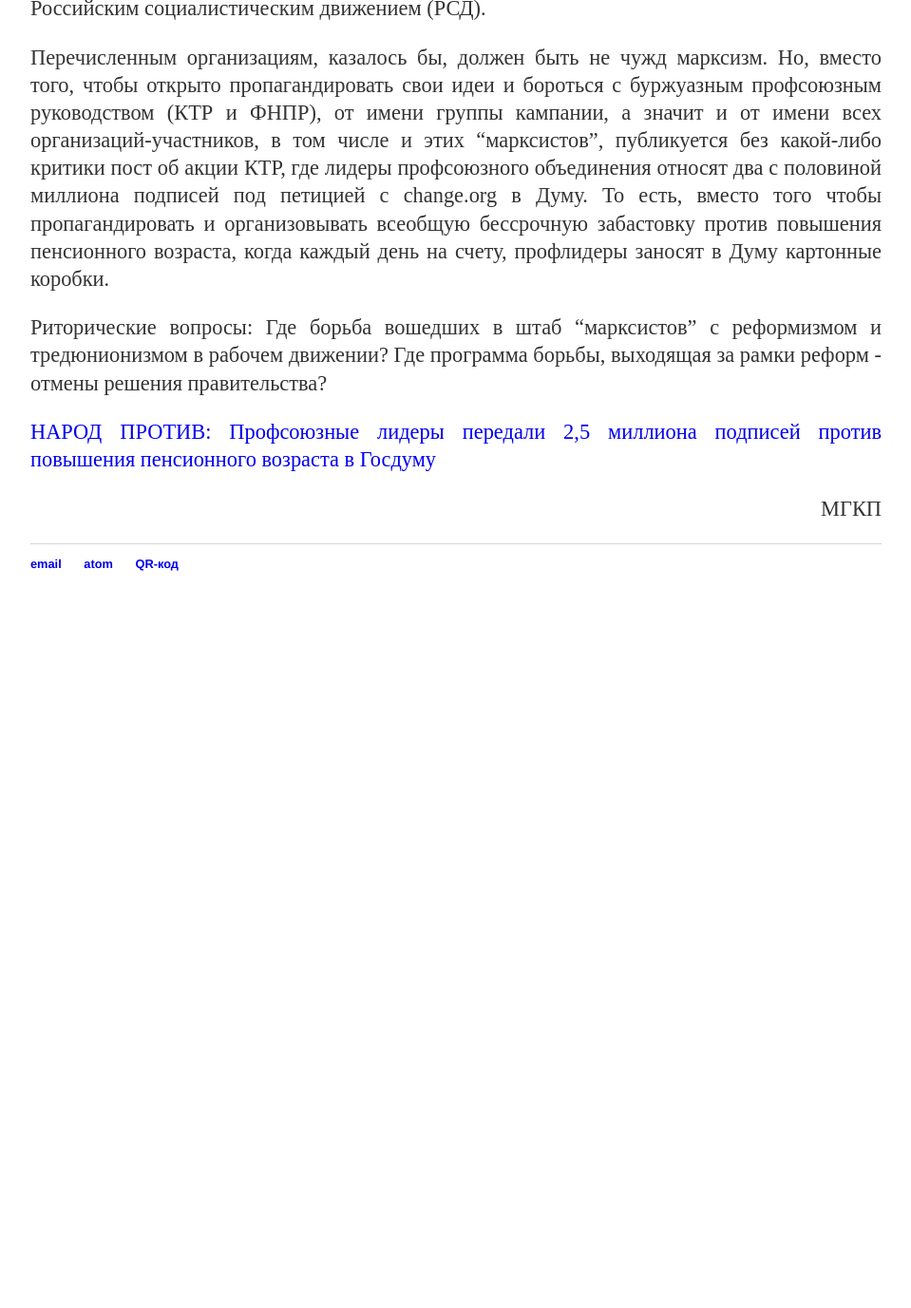
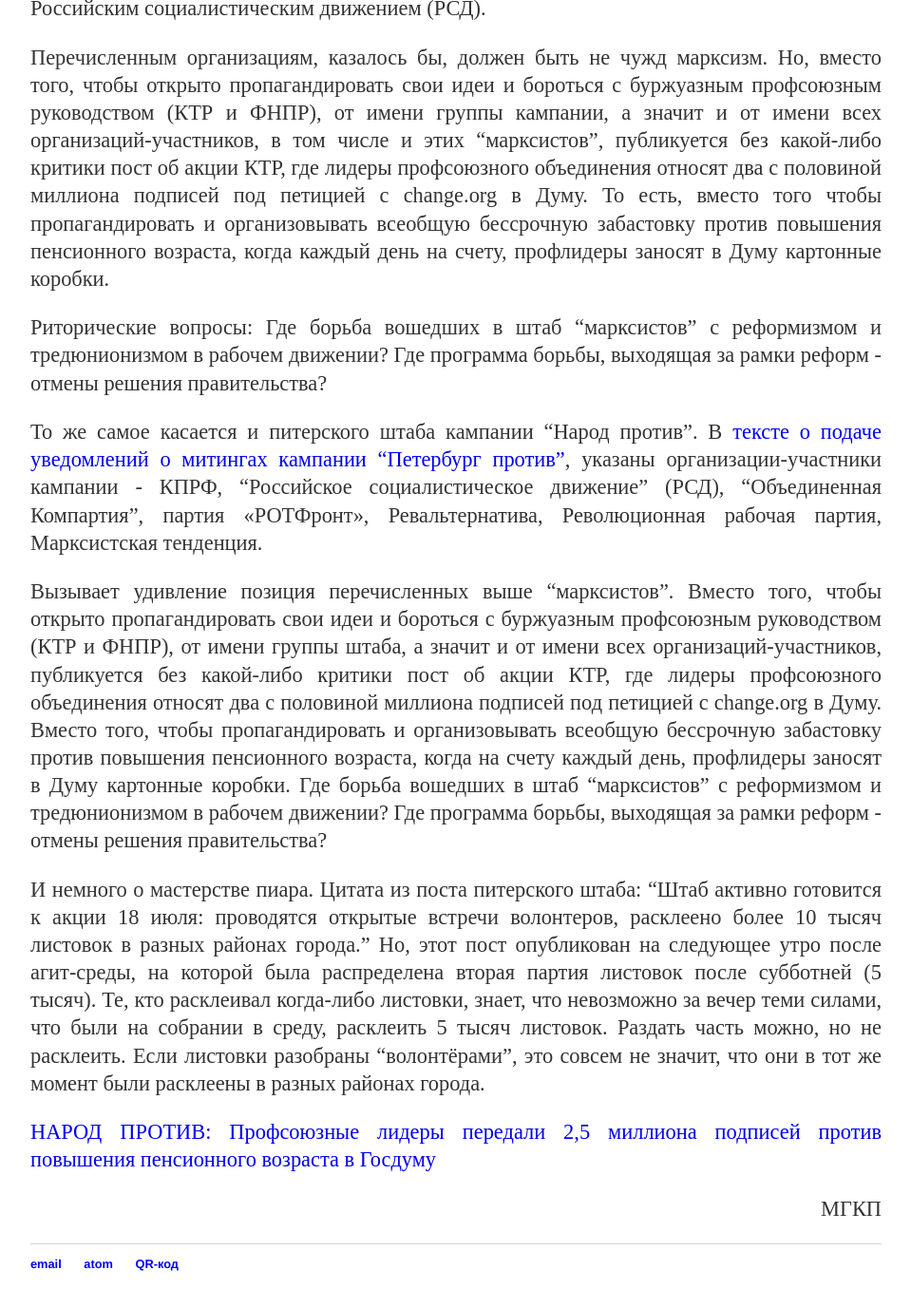
Before and after one commit to mgkp/mgkp.github.io, a Jekyll site: the page built from blog/_posts/2018-07-07-boxes.md, in a window 1280 px wide and 1400 px high, scrolled down 561 px. Shown: the top 1377 px of the window at 95% size, without its empty margins (160-1119 px from the left). Built offline with Jekyll 4.4.1, drawn with Linux system fonts in a browser that asks for light colours; before the commit the page ends 1224 px from its top, so only the background shows below that.

Commit message:
updated by spb

```diff
--- a/blog/_posts/2018-07-07-boxes.md
+++ b/blog/_posts/2018-07-07-boxes.md
@@ -12,4 +12,10 @@ author: МГКП
 
 Риторические вопросы: Где борьба вошедших в штаб "марксистов" с реформизмом и тредюнионизмом в рабочем движении? Где программа борьбы, выходящая за рамки реформ - отмены решения правительства?
 
+То же самое касается и питерского штаба кампании "Народ против". В [тексте о подаче уведомлений о митингах кампании "Петербург против"](https://vk.com/wall-167980775_648), указаны организации-участники кампании - КПРФ, "Российское социалистическое движение" (РСД), "Объединенная Компартия", партия «РОТФронт», Ревальтернатива, Революционная рабочая партия, Марксистская тенденция.
+
+Вызывает удивление позиция перечисленных выше "марксистов". Вместо того, чтобы открыто пропагандировать свои идеи и бороться с буржуазным профсоюзным руководством (КТР и ФНПР), от имени группы штаба, а значит и от имени всех организаций-участников, публикуется без какой-либо критики пост об акции КТР, где лидеры профсоюзного объединения относят два с половиной миллиона подписей под петицией с change.org в Думу. Вместо того, чтобы пропагандировать и организовывать всеобщую бессрочную забастовку против повышения пенсионного возраста, когда на счету каждый день, профлидеры заносят в Думу картонные коробки. Где борьба вошедших в штаб "марксистов" с реформизмом и тредюнионизмом в рабочем движении? Где программа борьбы, выходящая за рамки реформ - отмены решения правительства?
+
+И немного о мастерстве пиара. Цитата из поста питерского штаба: "Штаб активно готовится к акции 18 июля: проводятся открытые встречи волонтеров, расклеено более 10 тысяч листовок в разных районах города." Но, этот пост опубликован на следующее утро после агит-среды, на которой была распределена вторая партия листовок после субботней (5 тысяч). Те, кто расклеивал когда-либо листовки, знает, что невозможно за вечер теми силами, что были на собрании в среду, расклеить 5 тысяч листовок. Раздать часть можно, но не расклеить. Если листовки разобраны "волонтёрами", это совсем не значит, что они в тот же момент были расклеены в разных районах города.
+
 [НАРОД ПРОТИВ: Профсоюзные лидеры передали 2,5 миллиона подписей против повышения пенсионного возраста в Госдуму](https://vk.com/wall-167559060_7033)
```
